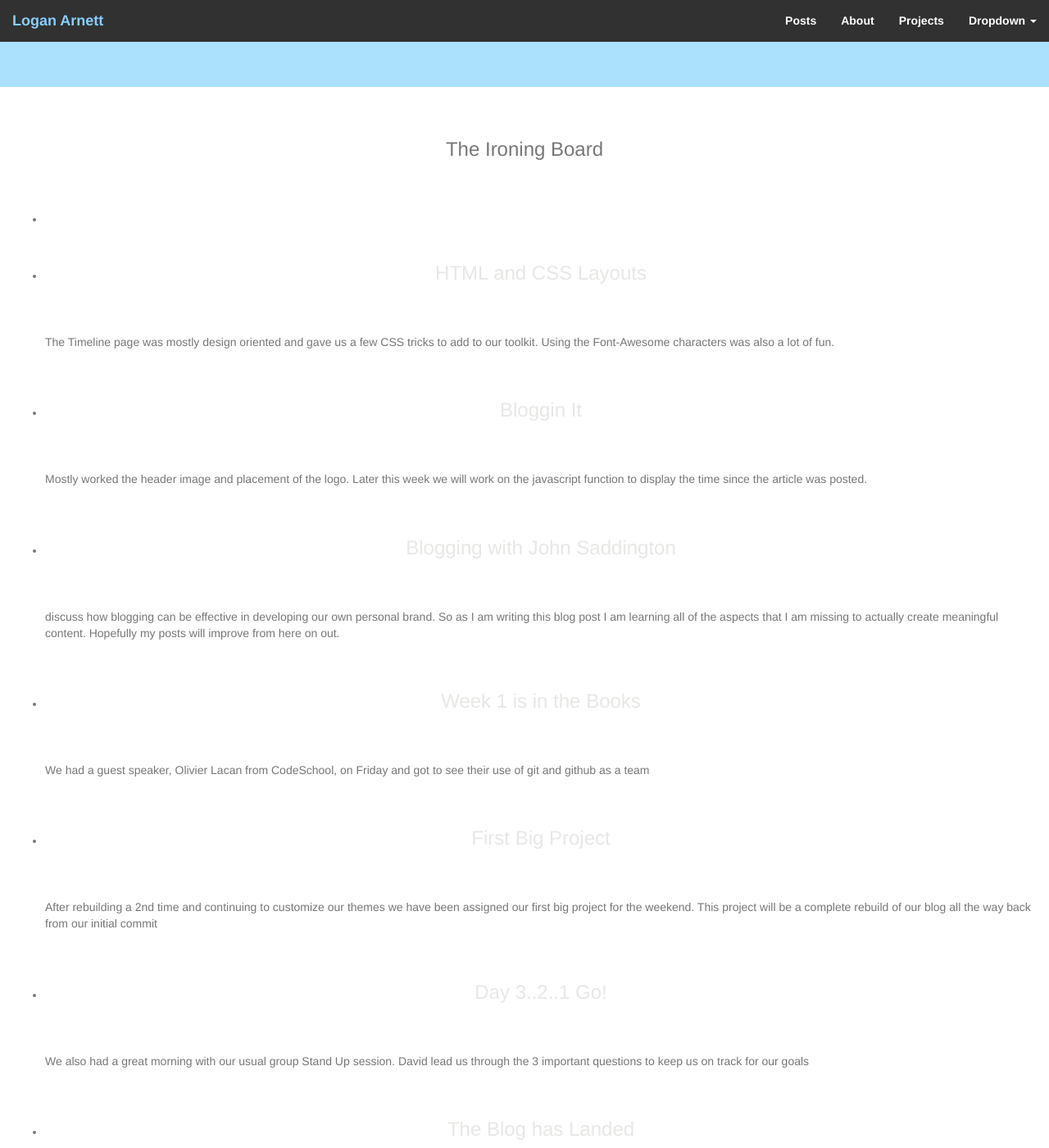
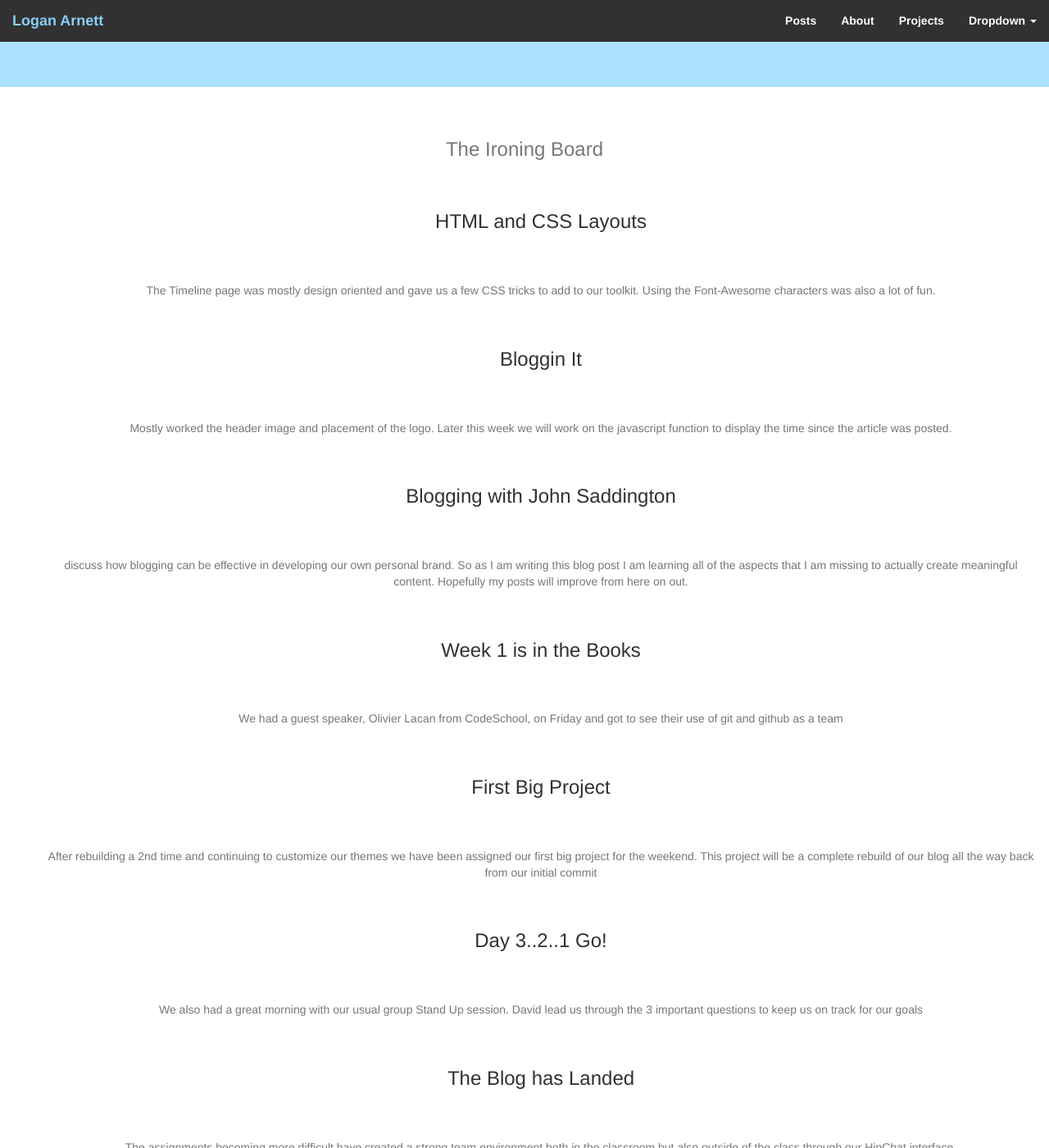
Before and after one commit to LoganArnett/MEANfolio, a Jekyll site: the page built from index.html, in a window 1280 px wide and 1400 px high, scrolled down 494 px. Shown: the whole window at 82% size. Built offline with Jekyll 4.4.1, drawn with Linux system fonts in a browser that asks for light colours; nearby versions of some CDN libraries.

Commit message:
styling #posts

```diff
--- a/index.html
+++ b/index.html
@@ -5,7 +5,7 @@ layout: default
 <div id="posts" class="container-fluid">
 <h3>The Ironing Board</h3>
 
-<ul>
+<ul class="ironBoard">
   {% for post in site.posts %}
     <li>
       <a href="{{ post.url }}"><h3>{{ post.title }}</h3></a>
--- a/style.css
+++ b/style.css
@@ -292,8 +292,14 @@ footer {
 .surf.port-mid-bottom {
   border-radius: 2em 2em 8em 8em;
 }
+.ironBoard {
+  list-style-type: none;
+  text-align: center;
+}
+.ironBoard li a h3 {
+color: #313131;
 
-
+}
 @media (min-width: 992px){
    #page-title {
      min-height: 600px;
```
